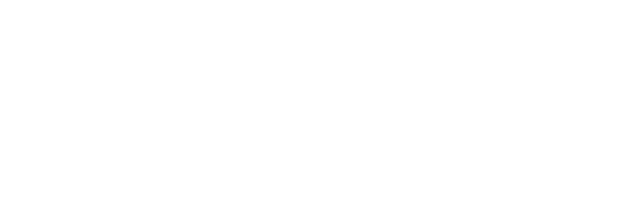
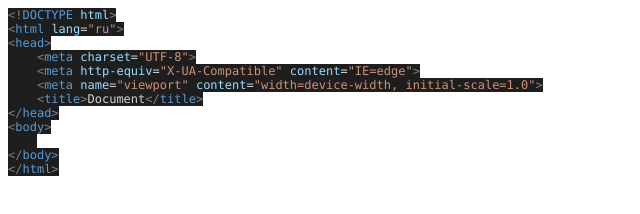
Before and after one commit to Konstantin0099/first-project, a plain HTML site: page index.html in a window 1280 px wide. Shown: the whole page, without its empty margins (0-640 px from the left). Drawn offline with Linux system fonts and the light colour scheme.

Commit message:
попытка №2

```diff
--- a/index.html
+++ b/index.html
@@ -1,12 +1,37 @@
-<!DOCTYPE html>
-<html lang="ru">
+<!DOCTYPE html PUBLIC "-//W3C//DTD HTML 4.01//EN" "http://www.w3.org/TR/html4/strict.dtd">
+<html>
 <head>
-    <meta charset="UTF-8">
-    <meta http-equiv="X-UA-Compatible" content="IE=edge">
-    <meta name="viewport" content="width=device-width, initial-scale=1.0">
-    <title>Document</title>
+  <meta http-equiv="Content-Type" content="text/html; charset=utf-8">
+  <meta http-equiv="Content-Style-Type" content="text/css">
+  <title>Document</title>
+  <meta name="Generator" content="Cocoa HTML Writer">
+  <meta name="CocoaVersion" content="1561.61">
+  <style type="text/css">
+    p.p1 {margin: 0.0px 0.0px 0.0px 0.0px; line-height: 18.0px; font: 12.0px Menlo; color: #569cd6; -webkit-text-stroke: #569cd6}
+    p.p2 {margin: 0.0px 0.0px 0.0px 0.0px; line-height: 18.0px; font: 12.0px Menlo; color: #9cdcfe; -webkit-text-stroke: #9cdcfe}
+    p.p3 {margin: 0.0px 0.0px 0.0px 0.0px; line-height: 18.0px; font: 12.0px Menlo; color: #ce9178; -webkit-text-stroke: #ce9178}
+    p.p4 {margin: 0.0px 0.0px 0.0px 0.0px; line-height: 18.0px; font: 12.0px Menlo; color: #d4d4d4; -webkit-text-stroke: #d4d4d4}
+    p.p5 {margin: 0.0px 0.0px 0.0px 0.0px; line-height: 18.0px; font: 12.0px Menlo; color: #d4d4d4; -webkit-text-stroke: #d4d4d4; min-height: 14.0px}
+    span.s1 {font-kerning: none; color: #808080; background-color: #1e1e1e; -webkit-text-stroke: 0px #808080}
+    span.s2 {font-kerning: none; background-color: #1e1e1e}
+    span.s3 {font-kerning: none; color: #d4d4d4; background-color: #1e1e1e; -webkit-text-stroke: 0px #d4d4d4}
+    span.s4 {font-kerning: none; color: #9cdcfe; background-color: #1e1e1e; -webkit-text-stroke: 0px #9cdcfe}
+    span.s5 {font-kerning: none; color: #ce9178; background-color: #1e1e1e; -webkit-text-stroke: 0px #ce9178}
+    span.s6 {font-kerning: none; color: #569cd6; background-color: #1e1e1e; -webkit-text-stroke: 0px #569cd6}
+  </style>
 </head>
 <body>
-
+<p class="p1"><span class="s1">&lt;!</span><span class="s2">DOCTYPE</span><span class="s3"> </span><span class="s4">html</span><span class="s1">&gt;</span></p>
+<p class="p1"><span class="s1">&lt;</span><span class="s2">html</span><span class="s3"> </span><span class="s4">lang</span><span class="s3">=</span><span class="s5">"ru"</span><span class="s1">&gt;</span></p>
+<p class="p1"><span class="s1">&lt;</span><span class="s2">head</span><span class="s1">&gt;</span></p>
+<p class="p2"><span class="s3"><span class="Apple-converted-space">    </span></span><span class="s1">&lt;</span><span class="s6">meta</span><span class="s3"> </span><span class="s2">charset</span><span class="s3">=</span><span class="s5">"UTF-8"</span><span class="s1">&gt;</span></p>
+<p class="p3"><span class="s3"><span class="Apple-converted-space">    </span></span><span class="s1">&lt;</span><span class="s6">meta</span><span class="s3"> </span><span class="s4">http-equiv</span><span class="s3">=</span><span class="s2">"X-UA-Compatible"</span><span class="s3"> </span><span class="s4">content</span><span class="s3">=</span><span class="s2">"IE=edge"</span><span class="s1">&gt;</span></p>
+<p class="p3"><span class="s3"><span class="Apple-converted-space">    </span></span><span class="s1">&lt;</span><span class="s6">meta</span><span class="s3"> </span><span class="s4">name</span><span class="s3">=</span><span class="s2">"viewport"</span><span class="s3"> </span><span class="s4">content</span><span class="s3">=</span><span class="s2">"width=device-width, initial-scale=1.0"</span><span class="s1">&gt;</span></p>
+<p class="p4"><span class="s2"><span class="Apple-converted-space">    </span></span><span class="s1">&lt;</span><span class="s6">title</span><span class="s1">&gt;</span><span class="s2">Document</span><span class="s1">&lt;/</span><span class="s6">title</span><span class="s1">&gt;</span></p>
+<p class="p1"><span class="s1">&lt;/</span><span class="s2">head</span><span class="s1">&gt;</span></p>
+<p class="p1"><span class="s1">&lt;</span><span class="s2">body</span><span class="s1">&gt;</span></p>
+<p class="p5"><span class="s2"><span class="Apple-converted-space">    </span></span></p>
+<p class="p1"><span class="s1">&lt;/</span><span class="s2">body</span><span class="s1">&gt;</span></p>
+<p class="p1"><span class="s1">&lt;/</span><span class="s2">html</span><span class="s1">&gt;</span></p>
 </body>
 </html>
```
